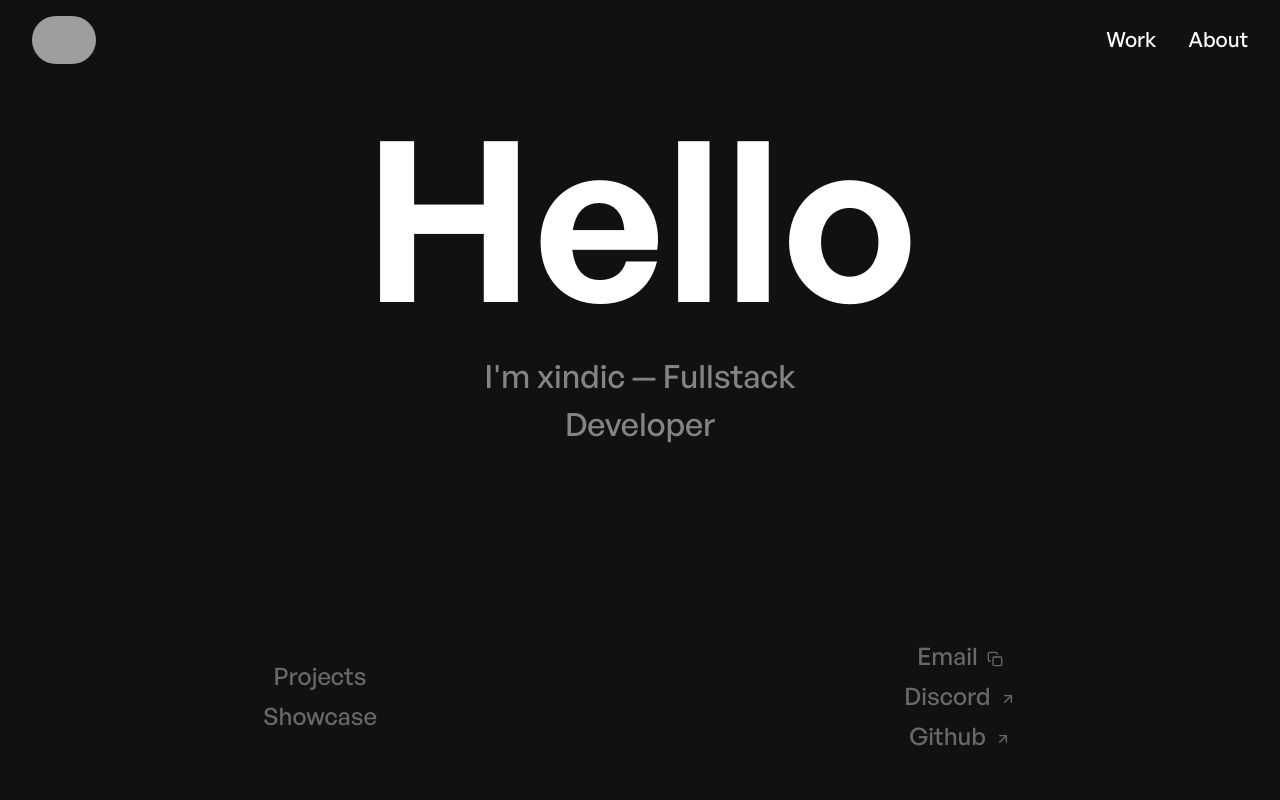
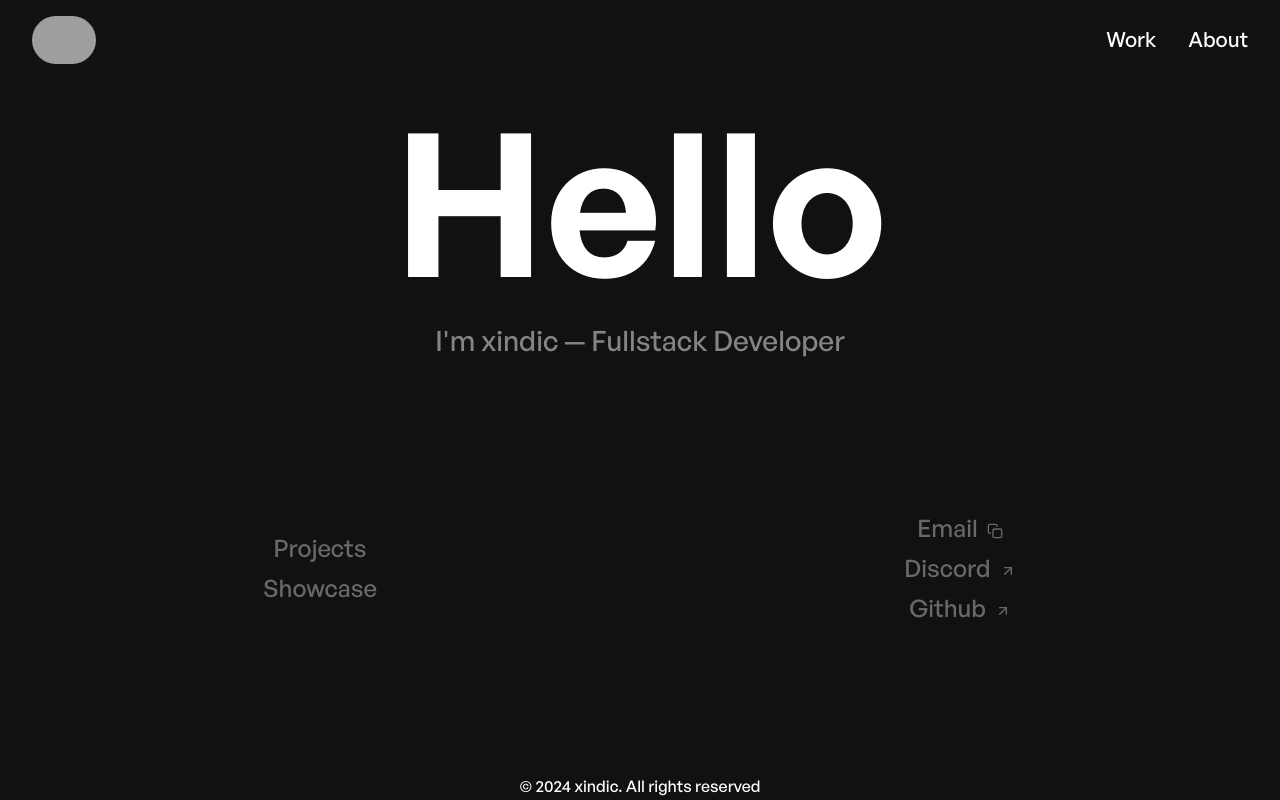
Before and after one commit to xindic/Portfolio, a React (Vite) app: page / in a window 1280 px wide. Shown: the top 800 px of the page. Built offline with nearby package versions, Linux system fonts and the light colour scheme; grey boxes are pictures that could not be loaded.

Commit message:
Fixed scrolling issues with hero page

```diff
--- a/src/Components/NavigationBar.tsx
+++ b/src/Components/NavigationBar.tsx
@@ -2,7 +2,7 @@ import { CustomButton } from "./CustomButton";
 
 export const NavigationBar = () => {
   return (
-    <div className="w-[100vw] h-[10vh] flex flex-wrap items-center justify-start sticky">
+    <div className="w-[100vw] h-[10vh] flex flex-wrap items-center justify-start">
       <div className="w-[40%]">
         <img
           className="rounded-full w-[4rem] mx-8"
--- a/src/Pages/Work.tsx
+++ b/src/Pages/Work.tsx
@@ -40,14 +40,14 @@ function Work() {
   return (
     <div className="h-screen w-screen flex-col flex-wrap items-center justify-center">
       <NavigationBar />
-      <div className="font-generalsans-semibold text-[14rem] my-[-2rem]">
+      <div className="font-generalsans-semibold text-[25vh] w-[100vw] h-[30vh] flex items-center justify-center">
         Hello
       </div>
-      <div className="text-[#848484] text-[2rem] w-[30%] mx-auto">
+      <div className="text-[#848484] text-[3.5vh] w-[100vw]">
         I'm xindic — Fullstack Developer
       </div>
 
-      <div className="flex items-center justify-center my-20">
+      <div className="flex items-center justify-center w-[100vw] h-[51.5vh]">
         <div className="flex flex-col items-center justify-center mx-20 w-[30rem] h-[21rem] space-y-1">
           <CustomButton Text="Projects" Redirect="/projects" />
           <CustomButton Text="Showcase" Redirect="/showcase" />
```
